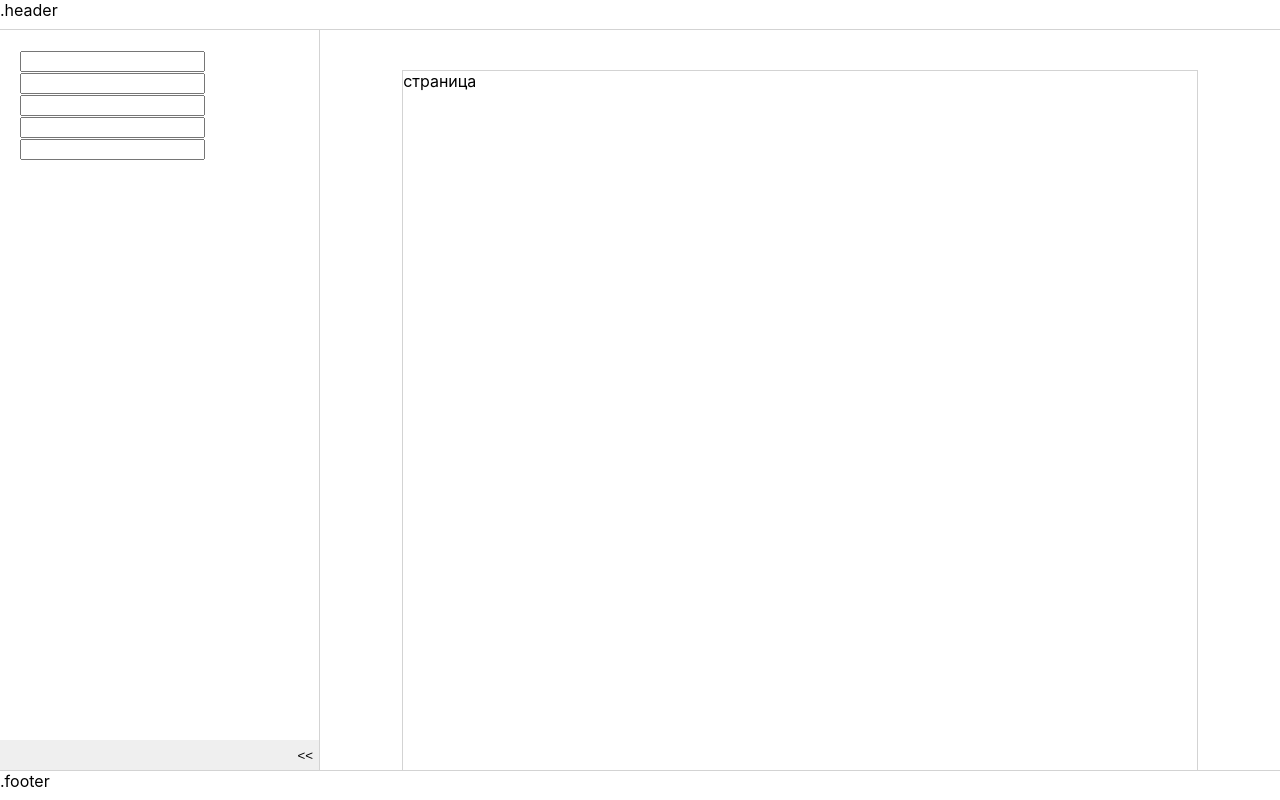
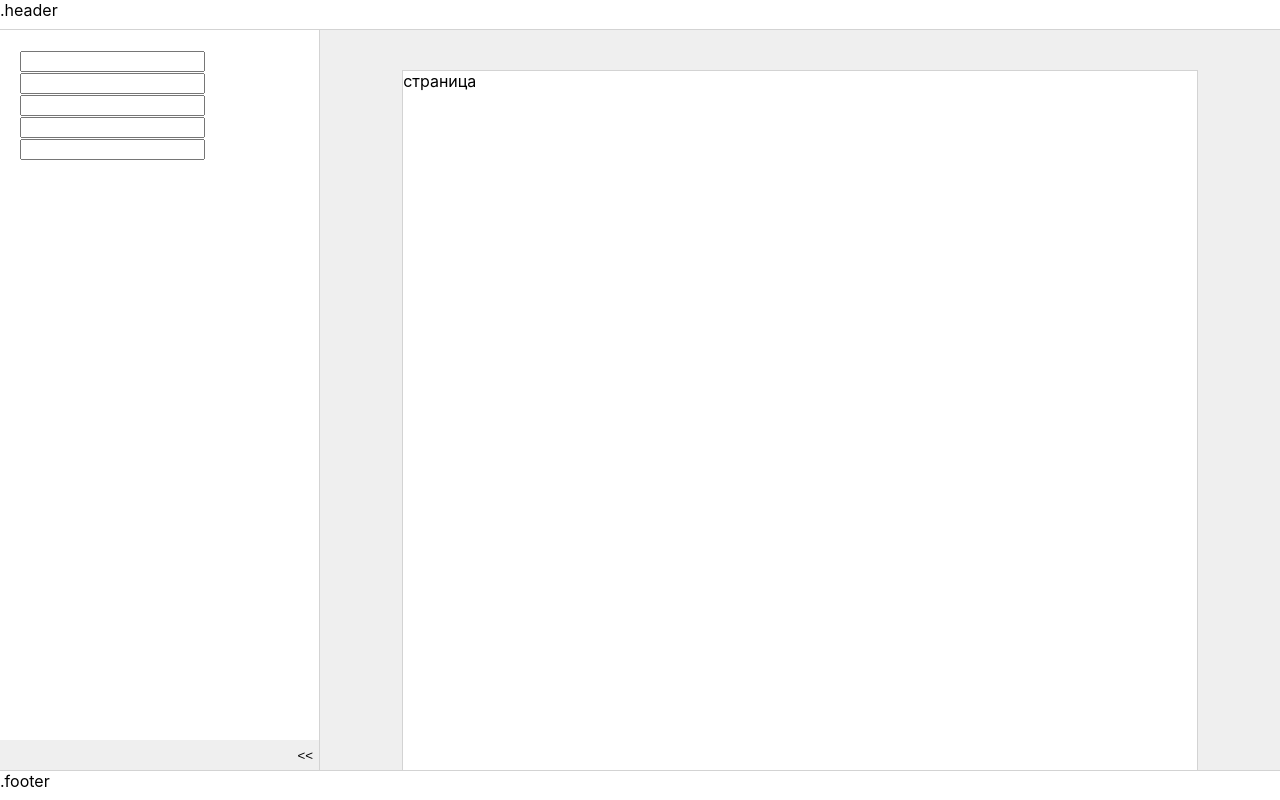
Before and after one commit to gostohov/slate-mobx-ts-paging, a React (Create React App) app: page / in a window 1280 px wide. Built offline with nearby package versions, Linux system fonts and the light colour scheme.

Commit message:
Динамическая сетка списка страниц

```diff
--- a/src/components/Pagelist/Pagelist.scss
+++ b/src/components/Pagelist/Pagelist.scss
@@ -1,9 +1,14 @@
 .page-list {
   overflow-y: scroll;
   padding: 20px;
+  background: rgb(239, 239, 239);
+
+  display: grid;
+  grid-template-columns: repeat(auto-fill, minmax(21cm, 1fr));
 
   &.sidebar-closed {
     border-right: 1px solid lightgrey;
     grid-column: 1 / 4;
+    margin-left: 40px;
   }
 }
--- a/src/components/Pagelist/Pagelist.state.tsx
+++ b/src/components/Pagelist/Pagelist.state.tsx
@@ -8,7 +8,7 @@ export interface IPage {
 
 export class PagelistState {
   @observable
-  pagelist: IPage[] = [{ id: 1 }];
+  pagelist: IPage[] = [{ id: 1 }, { id: 2 }, { id: 3 }];
 
   @action
   addPage(prevIndex: number): void {
--- a/src/components/Sidebar/Sidebar.scss
+++ b/src/components/Sidebar/Sidebar.scss
@@ -1,10 +1,11 @@
 .sidebar-container {
+  display: flex;
+  flex-flow: column;
+  align-items: flex-end;
+  justify-content: space-between;
   border-right: 1px solid lightgrey;
   overflow-y: scroll;
-  display: flex;
-  flex-flow: column;
-  justify-content: space-between;
-  align-items: flex-end;
+  background: #fff;
 
   &.closed {
     position: absolute;
@@ -18,12 +19,18 @@
 
   .toggle-btn {
     width: 100%;
+    height: 30px;
     border: unset;
+    outline: unset;
+    cursor: pointer;
     text-align: right;
-    height: 30px;
 
     &.sidebar-closed {
       text-align: center;
     }
+
+    &:hover {
+      background: rgb(231, 231, 231);
+    }
   }
 }
```
